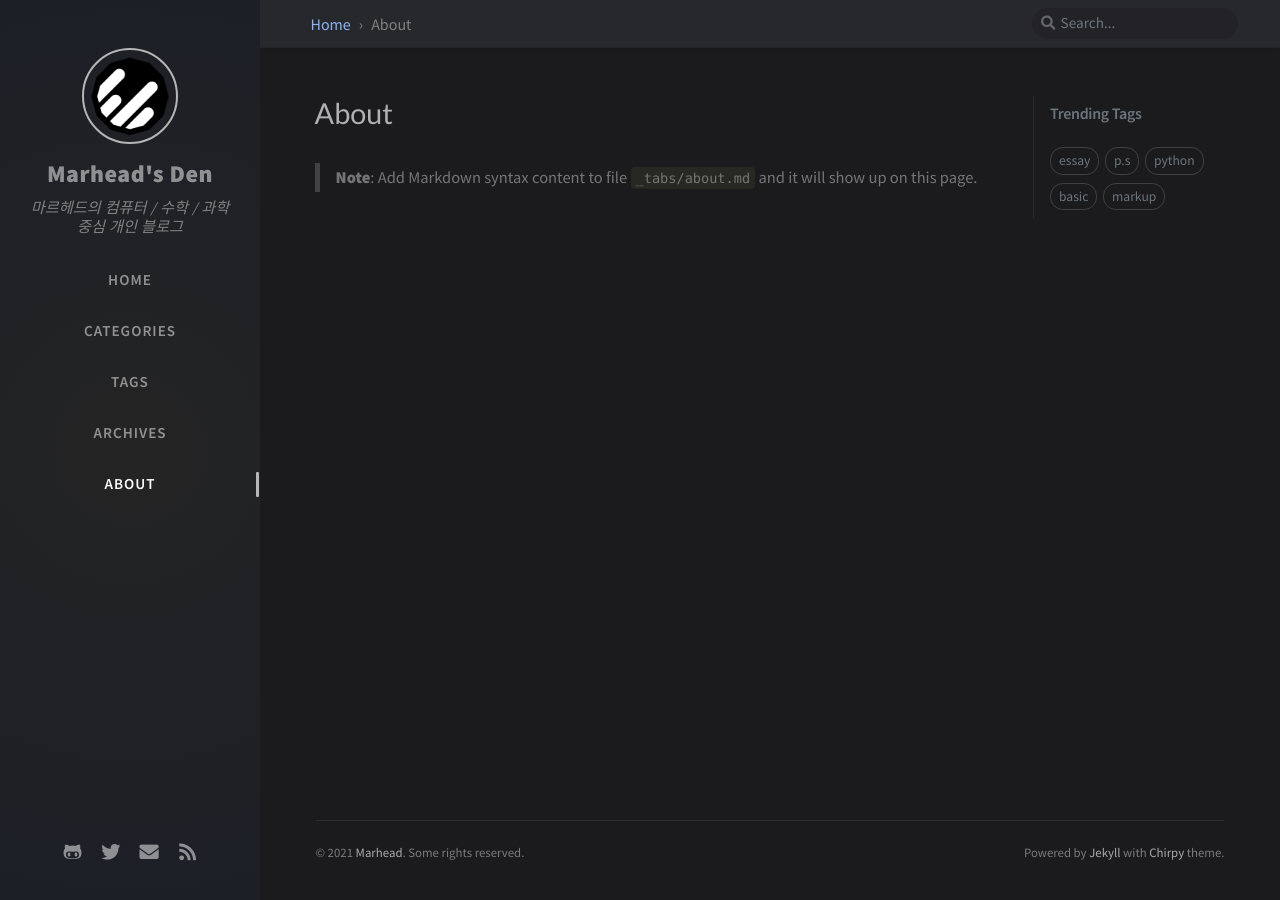
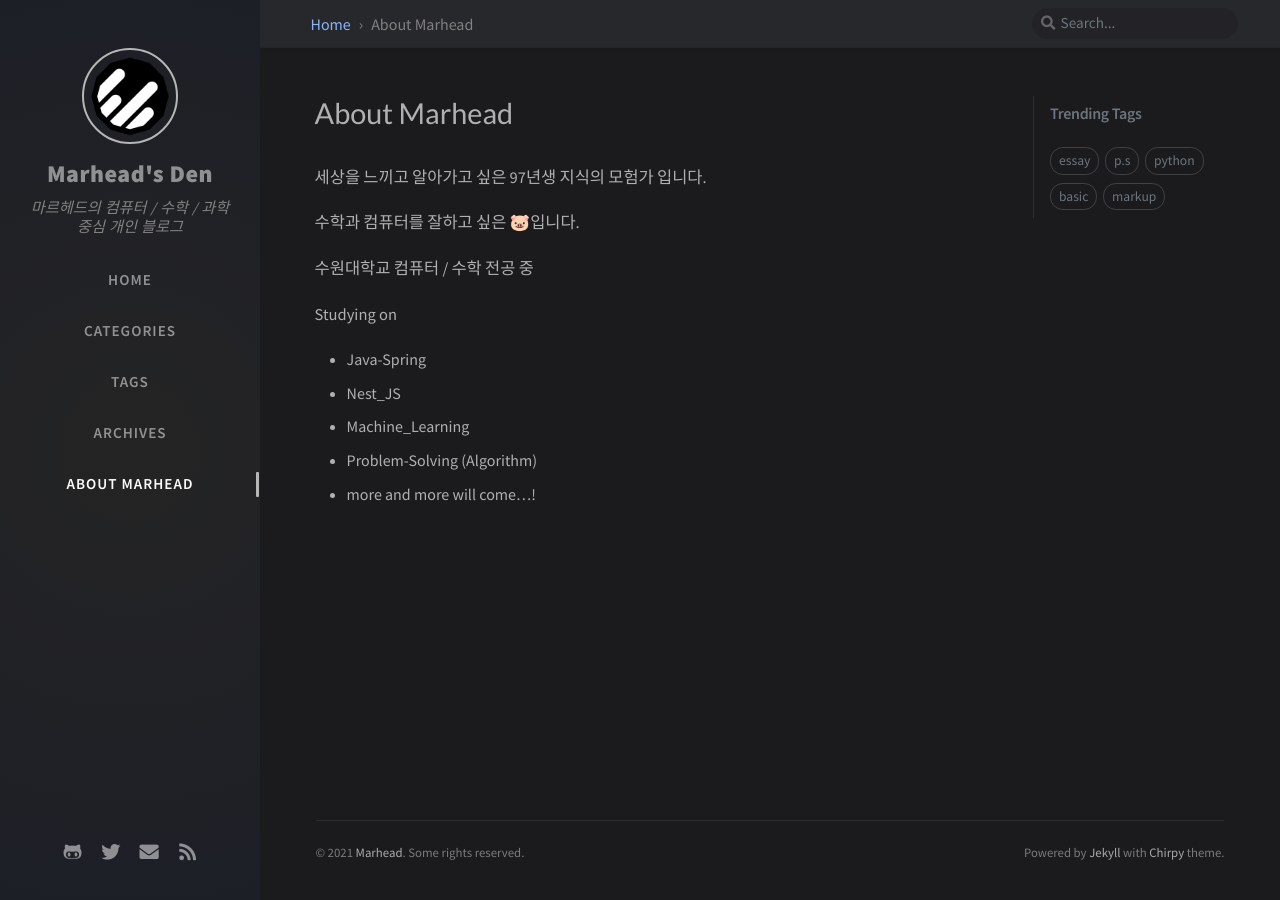
Before and after one commit to Marhead/Marhead.github.io, a Jekyll site: the page built from _tabs/about.md, in a window 1280 px wide. Built offline with Jekyll 4.4.1, drawn with Linux system fonts in a browser that asks for light colours; nearby versions of some CDN libraries; comment, search, counter and statistics services are not loaded.

Commit message:
Update about.md

```diff
--- a/_tabs/about.md
+++ b/_tabs/about.md
@@ -1,5 +1,5 @@
 ---
-title: About
+title: About Marhead
 icon: fas fa-info
 order: 4
 
@@ -10,5 +10,15 @@ order: 4
 # MIT License
 ---
 
+세상을 느끼고 알아가고 싶은 97년생 지식의 모험가 입니다.
 
-> **Note**: Add Markdown syntax content to file `_tabs/about.md` and it will show up on this page.
+수학과 컴퓨터를 잘하고 싶은 🐷입니다.
+
+수원대학교 컴퓨터 / 수학 전공 중
+
+Studying on
+- Java-Spring
+- Nest_JS
+- Machine_Learning
+- Problem-Solving (Algorithm)
+- more and more will come...!
```
